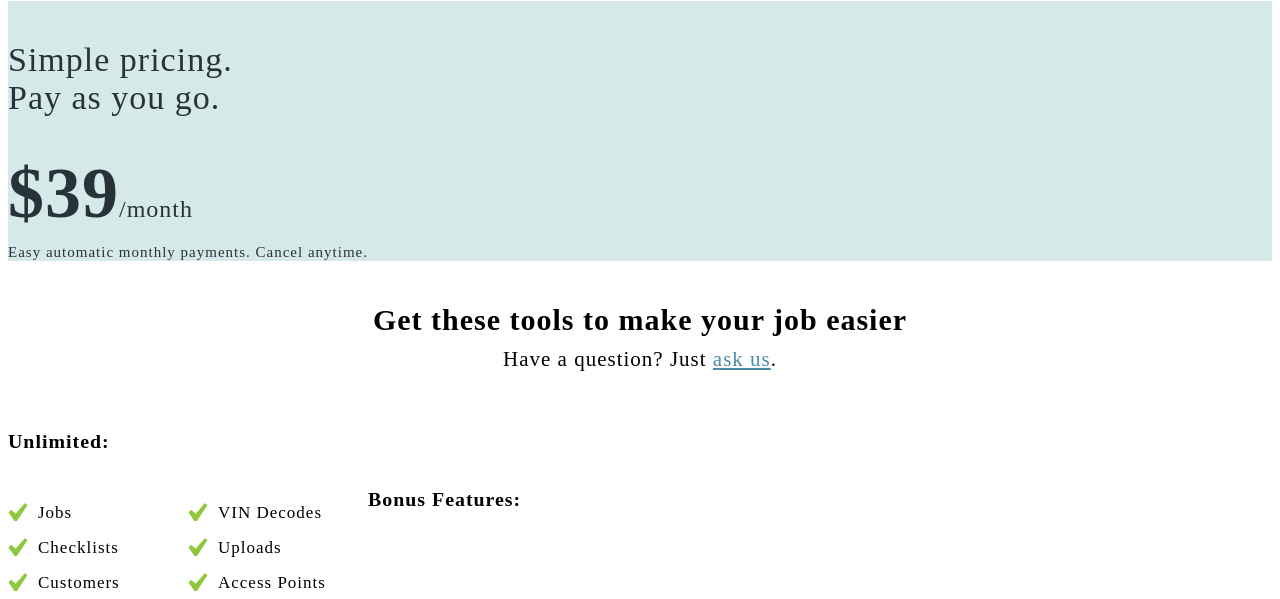
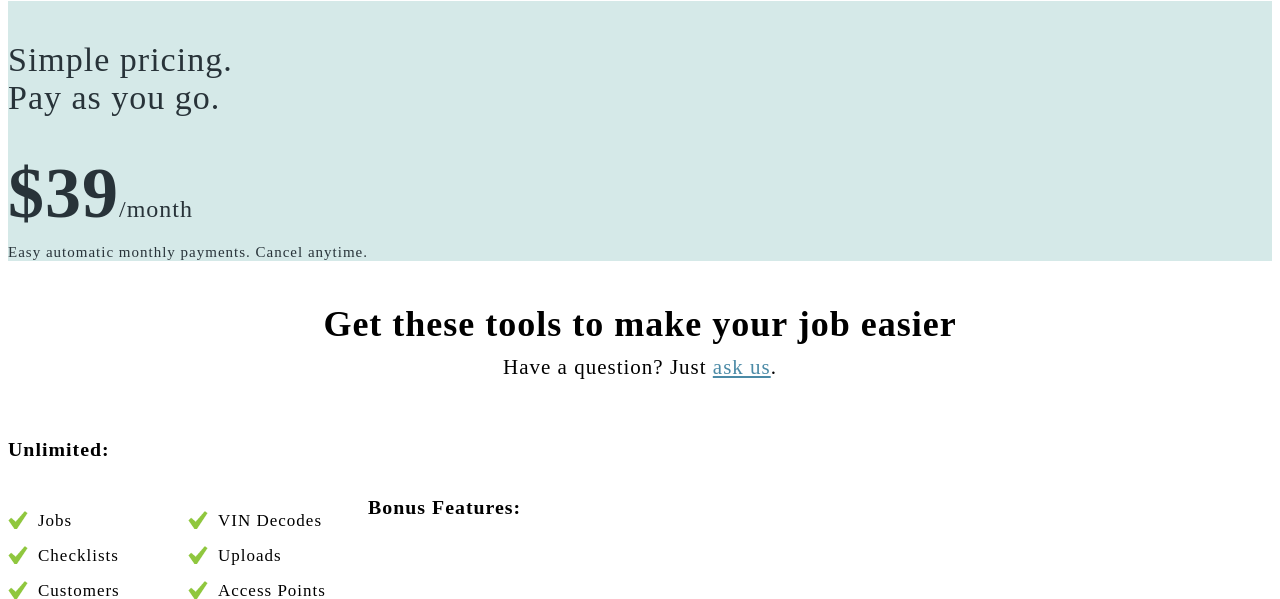
Before and after one commit to justinpetersen/shop-ware, a PHP site: page /pricing.html in a window 1280 px wide. Shown: the part 650-1249 px from the top of the page. Run offline with PHP 8.4, Linux system fonts and the light colour scheme; style sheets or scripts are compiled from the project's sources; some libraries are stand-ins or nearby versions.

Commit message:
Made Pricing heading text smaller for mobile

```diff
--- a/app/styles/global.scss
+++ b/app/styles/global.scss
@@ -13,6 +13,14 @@ h5,
 h6 {
 	margin-top: 0;
 	margin-bottom: 0;
+}
+
+h1 {
+	font-size: 26px;
+
+	@media (min-width: 768px) {
+		font-size: 36px;
+	}
 }
 
 h2 {
```
